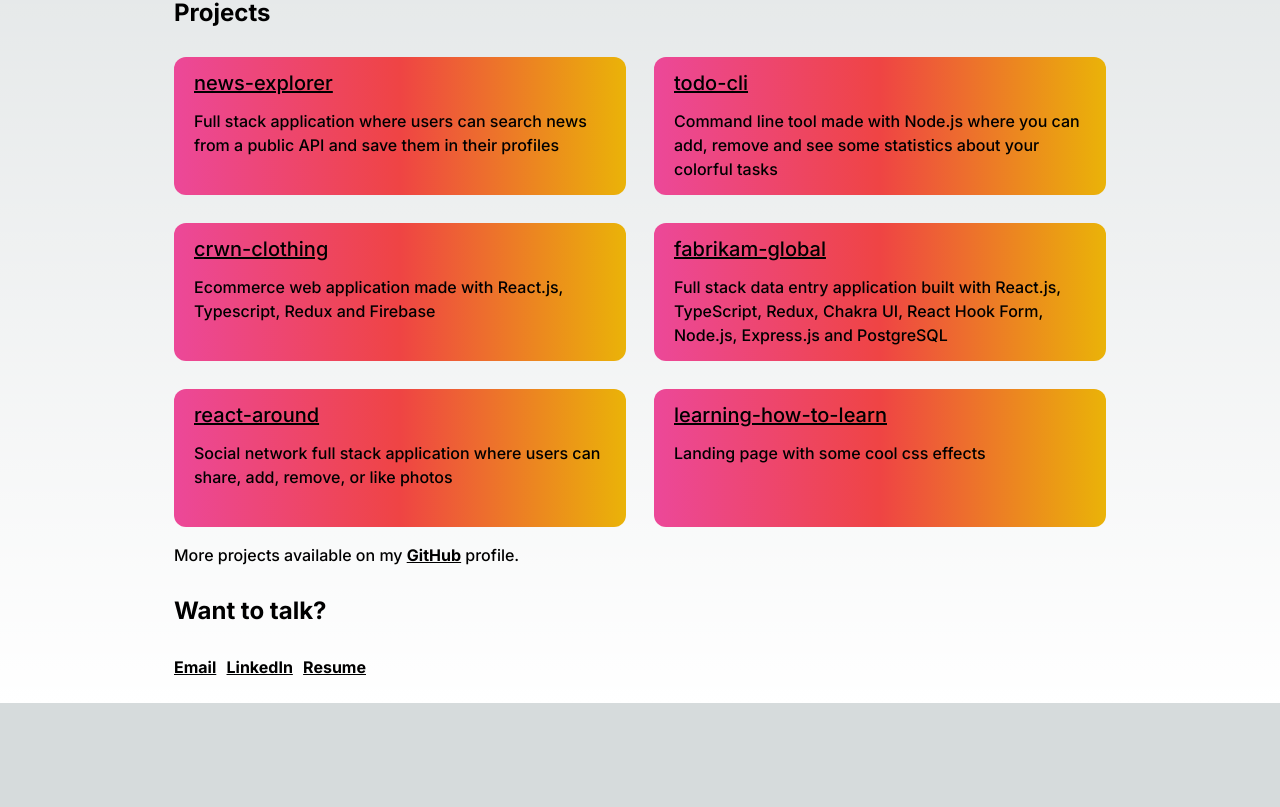
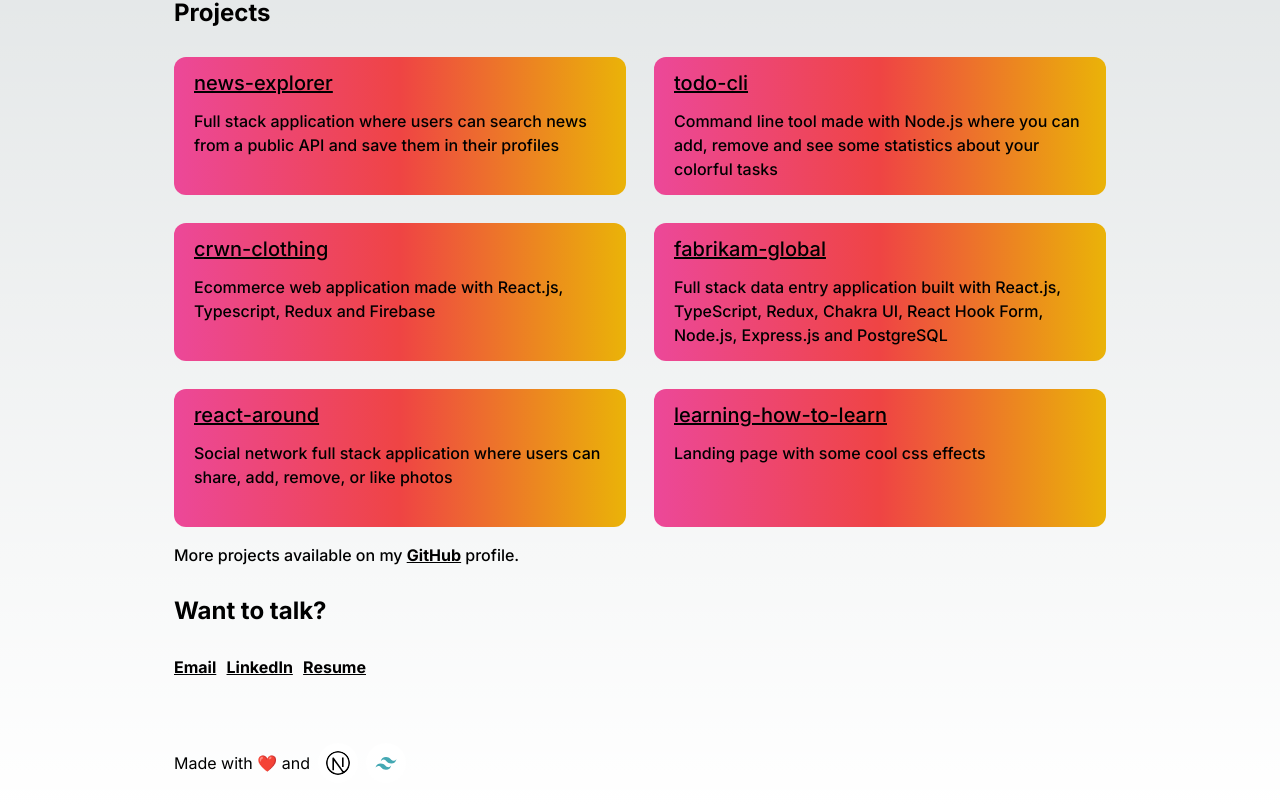
Before and after one commit to timothyrusso/personal-website-next, a Next.js app: page / in a window 1280 px wide. Shown: the part 467-1274 px from the top of the page. Before the commit the page ends 1170 px from the top, so only its background shows below. Built offline with nearby package versions, Linux system fonts and the light colour scheme.

Commit message:
feat: add footer end

```diff
--- a/components/Footer/Footer.tsx
+++ b/components/Footer/Footer.tsx
@@ -1,4 +1,7 @@
 import styles from './Footer.module.css';
+import Image from 'next/image';
+import NextIcon from '../../public/next-svg-icon.svg';
+import TailwindIcon from '../../public/tailwind-svg-icon.svg';
 
 export const Footer = () => {
   return (
@@ -34,6 +37,21 @@ export const Footer = () => {
           </a>
         </li>
       </ul>
+      <div className="flex items-center">
+        <p className="mt-16">Made with ❤️ and</p>
+        <Image
+          src={NextIcon}
+          alt="NextJs icon"
+          width={40}
+          className="bg-white max-h-10 self-end rounded-full p-2 ml-2 mt-16"
+        />
+        <Image
+          src={TailwindIcon}
+          alt="TailwindCSS icon"
+          width={40}
+          className="bg-white max-h-10 self-end rounded-full p-2 ml-2 mt-16"
+        />
+      </div>
     </footer>
   );
 };
```
Also changed, not shown: public/next-svg-icon.svg (added), public/tailwind-svg-icon.svg (added).
